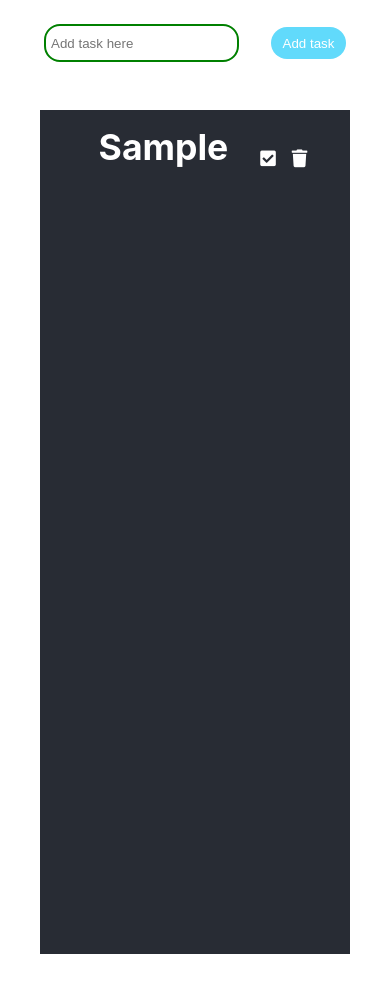
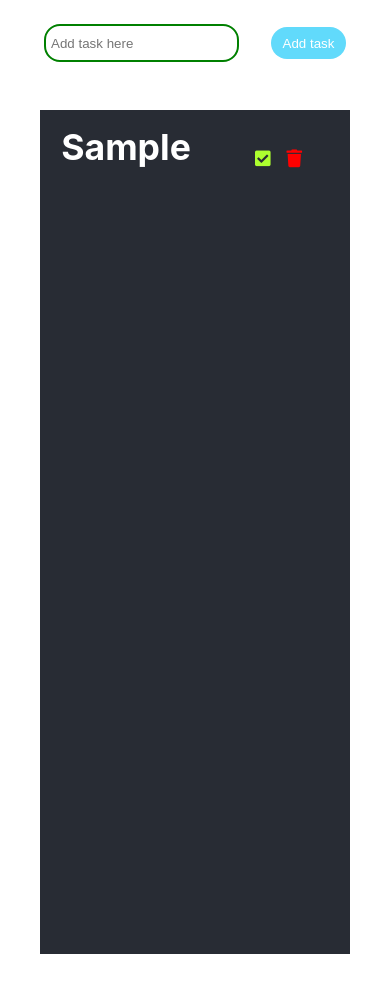
Before and after one commit to Ezeko/todo, a React (Create React App) app: page / in a window 390 px wide. Both pictures are taken after typing "Sample" into the empty fields and a click on the input "Add task". Built offline with nearby package versions, Linux system fonts and the light colour scheme.

Commit message:
make responsive styling

```diff
--- a/src/Todos.js
+++ b/src/Todos.js
@@ -13,8 +13,10 @@ const Todos = props =>{
                         <h1 key={i} id={opt.status} >
                             {opt.task}
                         </h1>
+                        <div id='fa-fa'>
                         <i key={i + 'p'} className="fa fa-check-square" onClick = { () => props.isDone(opt.id) }></i>
                         <i key={i + 'q'} className="fa fa-trash" onClick = { () => props.delete(i) }></i>
+                        </div>
                         </div>
                     )
                 }else{
--- a/src/css/Todos.css
+++ b/src/css/Todos.css
@@ -1,6 +1,6 @@
 #Cleared{
     text-decoration: line-through;
-    color: #fcff
+    color: #494a4b
 }
 #todos{
 
@@ -14,7 +14,7 @@
 }
 #box{
     display: flex;
-    justify-content: center;
+    justify-content: flex-end;
 }
 i{
     margin-top: 2.5rem;
@@ -23,4 +23,41 @@ i{
 h1{
     margin: 1rem;
     height: 1.3rem;
+    align-self: start;
 }
+
+#fa-fa {
+    margin-left: 2rem;
+    align-items: start;
+    justify-content: flex-start;
+}
+
+.fa-trash {
+    color: red
+}
+
+.fa-check-square {
+    color: greenyellow;
+}
+
+@media( max-width: 499px ){
+    #box{
+      margin-right: 3rem;
+    }
+}
+@media( min-width: 500px ){
+    #box{
+      margin-right: 9rem;
+    }
+}
+@media (min-width: 600px) {
+    #box {
+      margin-right: 15rem;
+    }
+}
+
+@media (min-width: 1000px){
+  #box {
+    margin-right: 34rem;
+  }
+}
```
